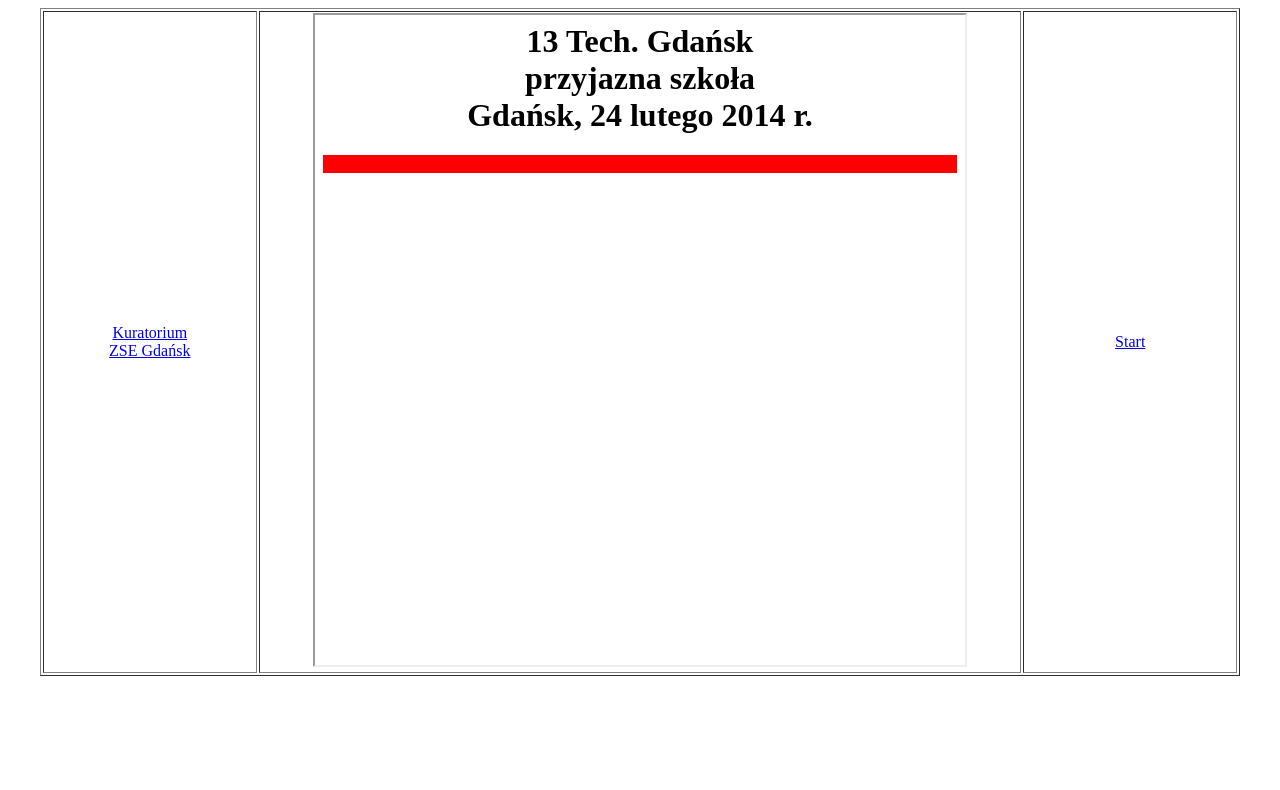
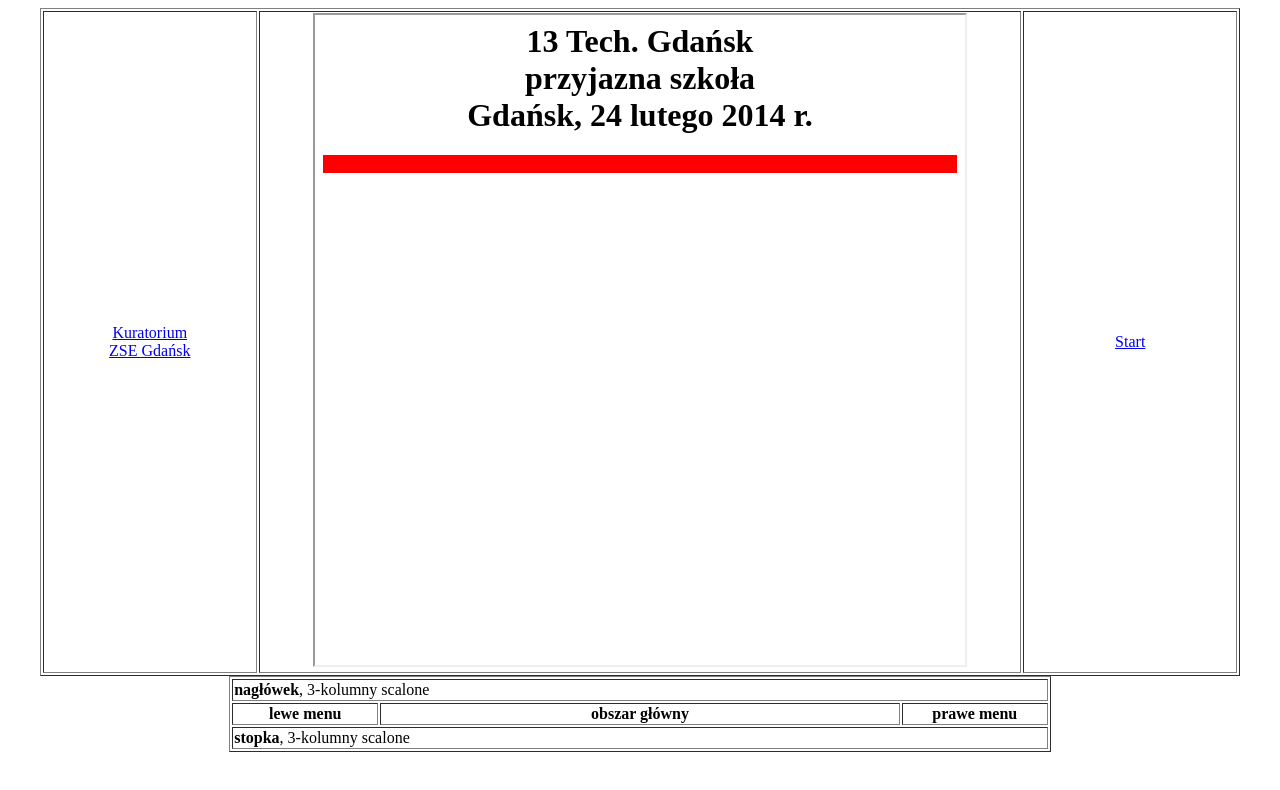
Before and after one commit to dariamlodzieniak/zadania2, a plain HTML site: page index.html in a window 1280 px wide. Drawn offline with Linux system fonts and the light colour scheme.

Commit message:
Update index.html

```diff
--- a/index.html
+++ b/index.html
@@ -17,5 +17,30 @@
 </td>
 </tr>
 </table>
+
+
+<table width=65% border="1" align="center">
+<tr>
+<td colspan="3">
+<b>nagłówek</b>, 3-kolumny scalone
+</td>
+</tr>
+<tr>
+<td width=18% align="center">
+<b>lewe menu</b>
+</td>
+<td align=center>
+<b>obszar główny</b>
+</td>
+<td width=18% align="center">
+<b>prawe menu</b>
+</td>
+</tr>
+<tr>
+<td colspan="3">
+<b>stopka</b>, 3-kolumny scalone
+</td>
+</tr>
+</table>
 </body>
 </html>
```
